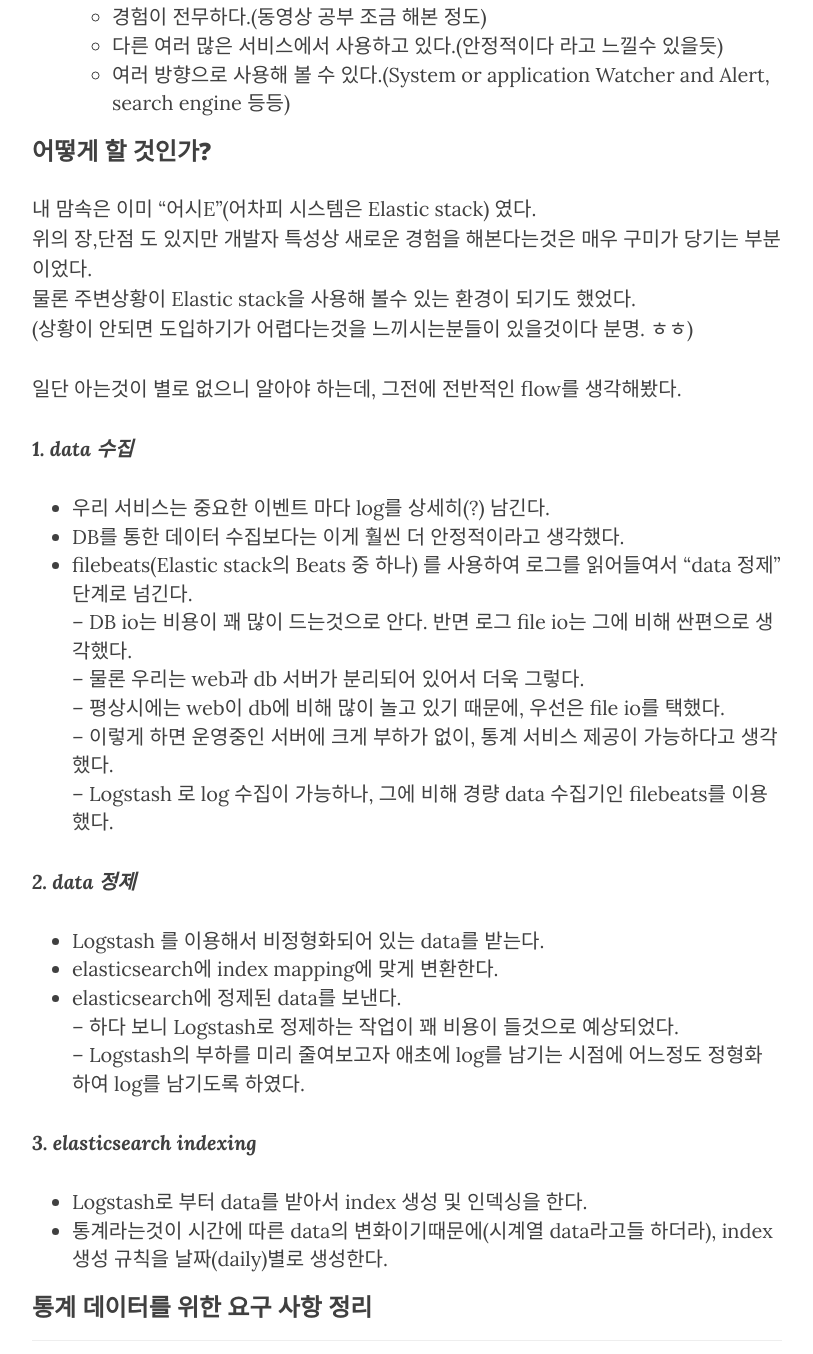
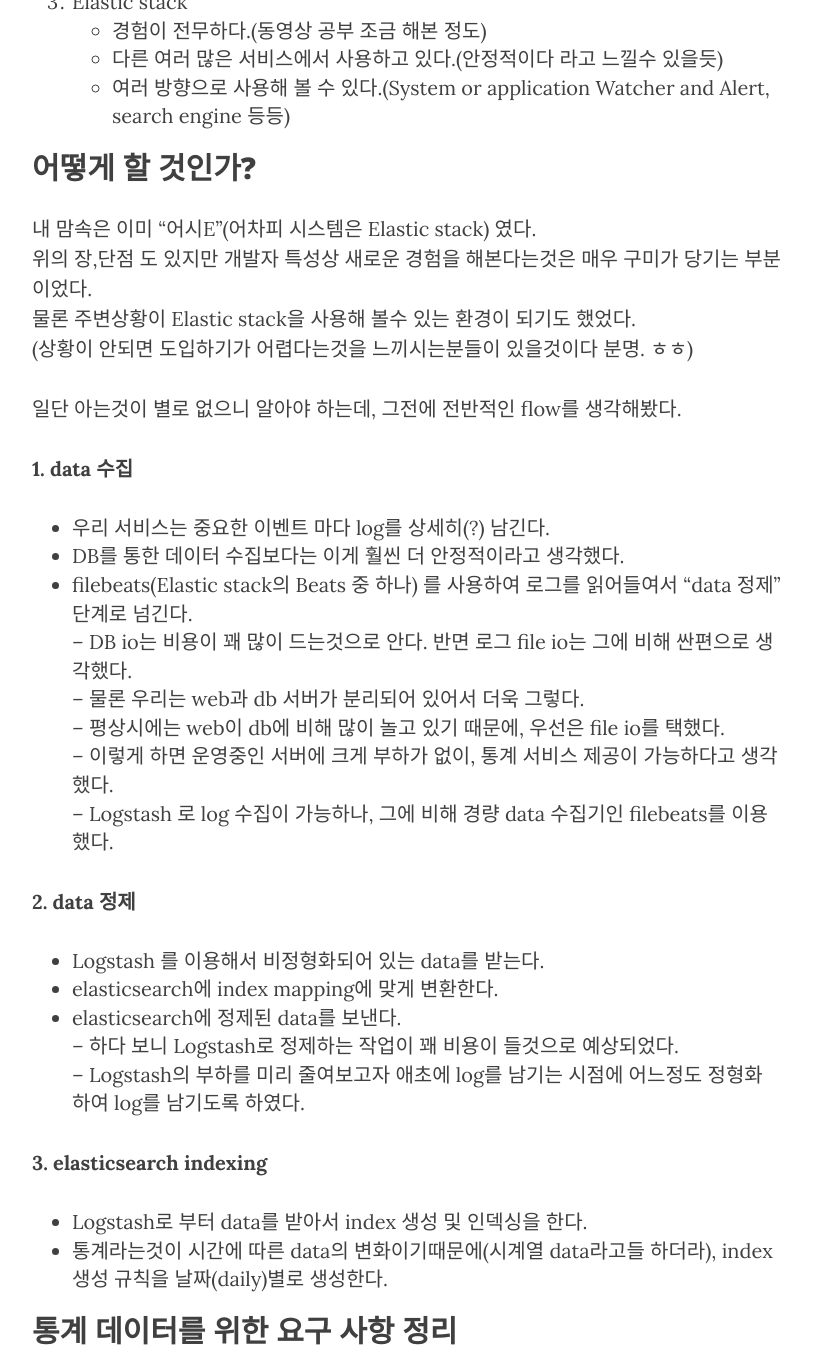
Before and after one commit to lovekmg/lovekmg.github.io, a plain HTML site: page 2018/11/27/elastic-stack-study-data/index.html in a window 1280 px wide. Shown: the part 1880-3234 px from the top of the page, without its empty margins (233-1046 px from the left). Drawn offline with nearby package versions, Linux system fonts and the light colour scheme; a web font is replaced by a local one.

Commit message:
Site updated: 2018-11-29 12:05:58

```diff
--- a/2018/11/27/elastic-stack-study-data/index.html
+++ b/2018/11/27/elastic-stack-study-data/index.html
@@ -228,9 +228,9 @@
 <li><a href="#통계-데이터를-위한-요구-사항-정리">통계 데이터를 위한 요구 사항 정리</a></li>
 <li>[Elastic stack 시스템 구축]</li>
 </ol>
-<h3 id="들어가며"><a href="#들어가며" class="headerlink" title="들어가며"></a>들어가며</h3><p>나는 회사에서 특정 서비스를 개발하고 있다.<br>아직 부족한 기능이 많은 서비스였지만, 0에서 부터 시작을 했고, 그것을 “내가” 주도 했기 때문에<br>매우 많은 애착을 가지고 있었다.<br>(그래서 수많은 요구사항에도 불구하고, 매우 긍정적으로 피드백 하고자 노력했다)</p>
+<h2 id="들어가며"><a href="#들어가며" class="headerlink" title="들어가며"></a>들어가며</h2><p>나는 회사에서 특정 서비스를 개발하고 있다.<br>아직 부족한 기능이 많은 서비스였지만, 0에서 부터 시작을 했고, 그것을 “내가” 주도 했기 때문에<br>매우 많은 애착을 가지고 있었다.<br>(그래서 수많은 요구사항에도 불구하고, 매우 긍정적으로 피드백 하고자 노력했다)</p>
 <p>그러던 어느날 올것이 왔다. 통계 기능이 필요하다는 요구사항이 많아지고 있다는 것 이었다.<br>구글**리틱스, 에이스**터 등의 몇가지 통계/분석 서비스를 “연동”한적은 있지만,<br>자체적으로 “구축”을 해본 경험은 전무했던터라 선뜻 하겠다는 얘기 보다는<br>잘 할수 있을까? 라는 생각이 먼저 들긴 했었다.</p>
-<h3 id="어떤-도구를-이용할-것인가"><a href="#어떤-도구를-이용할-것인가" class="headerlink" title="어떤 도구를 이용할 것인가?"></a>어떤 도구를 이용할 것인가?</h3><p>하지만 어차피 해야하는것. 뒤로 미룰순 없었다. 부족한 경험으로 인해 정확한 일정이 나오지는<br>않았지만, 대략 기존 다른 프로젝트보다는 많이 걸릴것으로 협업부서에 공유를 하고는<br>무엇부터 해야할지 고민하기 시작했다.<br>(물론 이미 전부터 알고 있었던 elastic stack을 염두에 두고 있기는 했었다)</p>
+<h2 id="어떤-도구를-이용할-것인가"><a href="#어떤-도구를-이용할-것인가" class="headerlink" title="어떤 도구를 이용할 것인가?"></a>어떤 도구를 이용할 것인가?</h2><p>하지만 어차피 해야하는것. 뒤로 미룰순 없었다. 부족한 경험으로 인해 정확한 일정이 나오지는<br>않았지만, 대략 기존 다른 프로젝트보다는 많이 걸릴것으로 협업부서에 공유를 하고는<br>무엇부터 해야할지 고민하기 시작했다.<br>(물론 이미 전부터 알고 있었던 elastic stack을 염두에 두고 있기는 했었다)</p>
 <p>일단 Storage 시스템을 골라야 했다.</p>
 <ol>
 <li>Mysql <ul>
@@ -251,26 +251,26 @@
 </ul>
 </li>
 </ol>
-<h3 id="어떻게-할-것인가"><a href="#어떻게-할-것인가" class="headerlink" title="어떻게 할 것인가?"></a>어떻게 할 것인가?</h3><p>내 맘속은 이미 “어시E”(어차피 시스템은 Elastic stack) 였다.<br>위의 장,단점 도 있지만 개발자 특성상 새로운 경험을 해본다는것은 매우 구미가 당기는 부분이었다.<br>물론 주변상황이 Elastic stack을 사용해 볼수 있는 환경이 되기도 했었다.<br>(상황이 안되면 도입하기가 어렵다는것을 느끼시는분들이 있을것이다 분명. ㅎㅎ)</p>
+<h2 id="어떻게-할-것인가"><a href="#어떻게-할-것인가" class="headerlink" title="어떻게 할 것인가?"></a>어떻게 할 것인가?</h2><p>내 맘속은 이미 “어시E”(어차피 시스템은 Elastic stack) 였다.<br>위의 장,단점 도 있지만 개발자 특성상 새로운 경험을 해본다는것은 매우 구미가 당기는 부분이었다.<br>물론 주변상황이 Elastic stack을 사용해 볼수 있는 환경이 되기도 했었다.<br>(상황이 안되면 도입하기가 어렵다는것을 느끼시는분들이 있을것이다 분명. ㅎㅎ)</p>
 <p>일단 아는것이 별로 없으니 알아야 하는데, 그전에 전반적인 flow를 생각해봤다.</p>
-<p><strong><em> 1. data 수집 </em></strong></p>
+<p><strong> 1. data 수집 </strong></p>
 <ul>
 <li>우리 서비스는 중요한 이벤트 마다 log를 상세히(?) 남긴다.</li>
 <li>DB를 통한 데이터 수집보다는 이게 훨씬 더 안정적이라고 생각했다.</li>
 <li>filebeats(Elastic stack의 Beats 중 하나) 를 사용하여 로그를 읽어들여서 “data 정제” 단계로 넘긴다.<br>– DB io는 비용이 꽤 많이 드는것으로 안다. 반면 로그 file io는 그에 비해 싼편으로 생각했다.<br>– 물론 우리는 web과 db 서버가 분리되어 있어서 더욱 그렇다.<br>– 평상시에는 web이 db에 비해 많이 놀고 있기 때문에, 우선은 file io를 택했다.<br>– 이렇게 하면 운영중인 서버에 크게 부하가 없이, 통계 서비스 제공이 가능하다고 생각했다.<br>– Logstash 로 log 수집이 가능하나, 그에 비해 경량 data 수집기인 filebeats를 이용했다.</li>
 </ul>
-<p><strong><em> 2. data 정제 </em></strong></p>
+<p><strong> 2. data 정제 </strong></p>
 <ul>
 <li>Logstash 를 이용해서 비정형화되어 있는 data를 받는다.</li>
 <li>elasticsearch에 index mapping에 맞게 변환한다.</li>
 <li>elasticsearch에 정제된 data를 보낸다.<br>– 하다 보니 Logstash로 정제하는 작업이 꽤 비용이 들것으로 예상되었다.<br>– Logstash의 부하를 미리 줄여보고자 애초에 log를 남기는 시점에 어느정도 정형화 하여 log를 남기도록 하였다.</li>
 </ul>
-<p><strong><em> 3. elasticsearch indexing </em></strong></p>
+<p><strong> 3. elasticsearch indexing </strong></p>
 <ul>
 <li>Logstash로 부터 data를 받아서 index 생성 및 인덱싱을 한다.</li>
 <li>통계라는것이 시간에 따른 data의 변화이기때문에(시계열 data라고들 하더라), index 생성 규칙을 날짜(daily)별로 생성한다.</li>
 </ul>
-<h3 id="통계-데이터를-위한-요구-사항-정리"><a href="#통계-데이터를-위한-요구-사항-정리" class="headerlink" title="통계 데이터를 위한 요구 사항 정리"></a>통계 데이터를 위한 요구 사항 정리</h3><hr>
+<h2 id="통계-데이터를-위한-요구-사항-정리"><a href="#통계-데이터를-위한-요구-사항-정리" class="headerlink" title="통계 데이터를 위한 요구 사항 정리"></a>통계 데이터를 위한 요구 사항 정리</h2><hr>
 <p><strong> 기본 </strong></p>
 <ul>
 <li>총 매출액(=입금 완료 - 환불 금액)</li>
```
